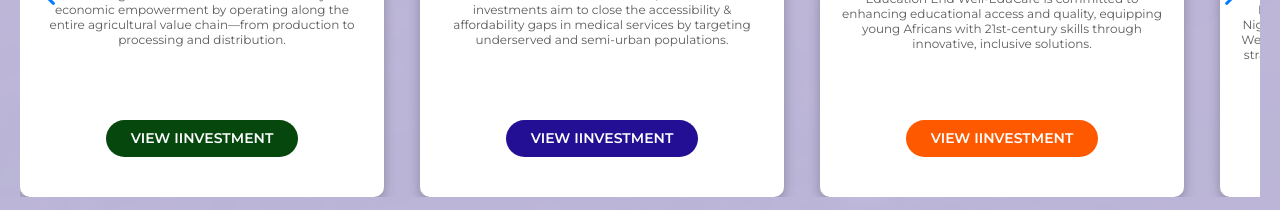
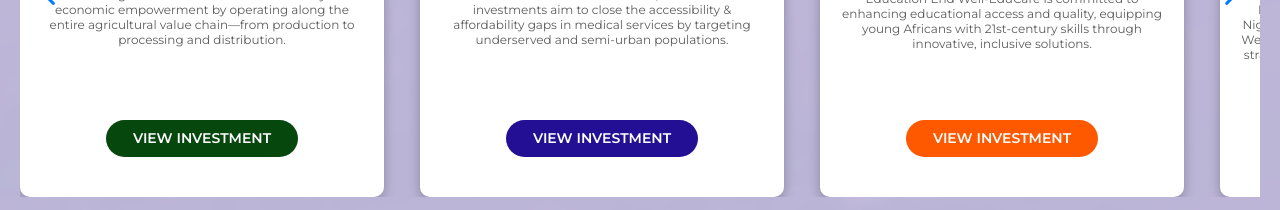
Before and after one commit to ogungbile-oluwasogo/endwell, a React (Vite) app: page / in a window 1280 px wide. Shown: the part 2120-2330 px from the top of the page. Built offline with nearby package versions, Linux system fonts and the light colour scheme.

Commit message:
adjusting links

```diff
--- a/src/components/Investment/divisions/Agric.jsx
+++ b/src/components/Investment/divisions/Agric.jsx
@@ -38,7 +38,7 @@ const Agric = () => {
               <img src="/images/agricare.jpg" alt="" />
             </div>
         </div>
-        <a href="">CLICK TO INVEST</a>
+        <a href="https://portal.endwellinvestmenthublimited.com">CLICK TO INVEST</a>
     </div>
   )
 }
--- a/src/components/Investment/divisions/Education.jsx
+++ b/src/components/Investment/divisions/Education.jsx
@@ -32,7 +32,7 @@ const Education = () => {
                 <img src="/images/education.jpg" alt="" />
             </div>
         </div>
-        <a href="">CLICK TO INVEST</a>
+        <a href="https://portal.endwellinvestmenthublimited.com">CLICK TO INVEST</a>
     </div>
   )
 }
--- a/src/components/Investment/divisions/Health.jsx
+++ b/src/components/Investment/divisions/Health.jsx
@@ -41,7 +41,7 @@ const Health = () => {
                 <img src="/images/healthcare.jpg" alt="" />
             </div>
         </div>
-        <a href="">CLICK TO INVEST</a>
+        <a href="https://portal.endwellinvestmenthublimited.com">CLICK TO INVEST</a>
     </div>
   )
 }
--- a/src/components/Investment/divisions/Mineral.jsx
+++ b/src/components/Investment/divisions/Mineral.jsx
@@ -33,7 +33,7 @@ const Mineral = () => {
                 <img src="/images/mineral_two.jpg" alt="image" />
             </div>
         </div>
-        <a href="">CLICK TO INVEST</a>
+        <a href="https://portal.endwellinvestmenthublimited.com">CLICK TO INVEST</a>
     </div>
   )
 }
--- a/src/components/Investment/divisions/Realtor.jsx
+++ b/src/components/Investment/divisions/Realtor.jsx
@@ -31,7 +31,7 @@ const Realtor = () => {
           <img src="/images/realtors.jpg" alt="" />
         </div>
       </div>
-      <a href="">CLICK TO INVEST</a>
+      <a href="https://portal.endwellinvestmenthublimited.com">CLICK TO INVEST</a>
     </div>
   )
 }
--- a/src/components/home/Investment.jsx
+++ b/src/components/home/Investment.jsx
@@ -42,7 +42,7 @@ const isMobile = useMediaQuery({ maxWidth: 820 });
                         shall be put in place.
                         Our plan is to build state of the art hostels near or inside tertiary institutions across the country.
                     </p>
-                    <Link to='investments'>VIEW IINVESTMENT</Link>
+                    <Link to='investments'>VIEW INVESTMENT</Link>
                 </div>
             </SwiperSlide>
             <SwiperSlide>
@@ -55,7 +55,7 @@ const isMobile = useMediaQuery({ maxWidth: 820 });
                         operating along the entire agricultural value chain—from production to processing
                         and distribution.
                     </p>
-                    <Link to='investments'>VIEW IINVESTMENT</Link>
+                    <Link to='investments'>VIEW INVESTMENT</Link>
                 </div>
             </SwiperSlide>
             <SwiperSlide>
@@ -67,7 +67,7 @@ const isMobile = useMediaQuery({ maxWidth: 820 });
                         At End-Well MediCare, our healthcare investments aim to close the accessibility &
                         affordability gaps in medical services by targeting underserved and semi-urban populations.
                     </p>
-                    <Link to='investments'>VIEW IINVESTMENT</Link>
+                    <Link to='investments'>VIEW INVESTMENT</Link>
                 </div>
             </SwiperSlide>
             <SwiperSlide>
@@ -79,7 +79,7 @@ const isMobile = useMediaQuery({ maxWidth: 820 });
                         End Well-EduCare is committed to enhancing educational access and quality, equipping young
                         Africans with 21st-century skills through innovative, inclusive solutions.
                     </p>
-                    <Link to='investments'>VIEW IINVESTMENT</Link>
+                    <Link to='investments'>VIEW INVESTMENT</Link>
                 </div>
             </SwiperSlide>
             <SwiperSlide>
@@ -93,7 +93,7 @@ const isMobile = useMediaQuery({ maxWidth: 820 });
                         Oil & Gas sector strategically,
                         starting with downstream activities and gradually evolving towards renewable energy solutions.
                     </p>
-                    <Link to='investments'>VIEW IINVESTMENT</Link>
+                    <Link to=''>VIEW INVESTMENT</Link>
                 </div>
             </SwiperSlide>
         </Swiper>
```
